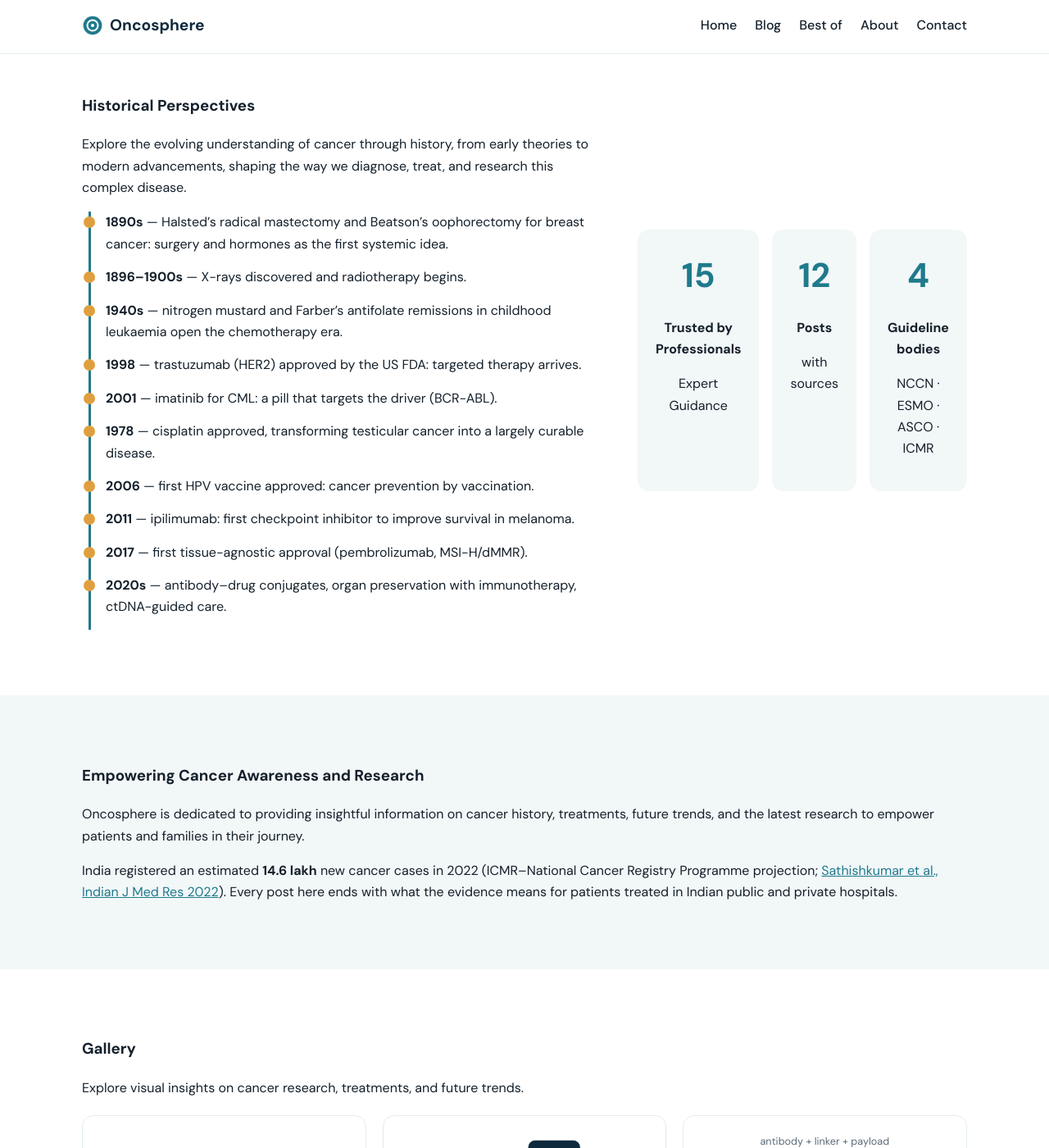
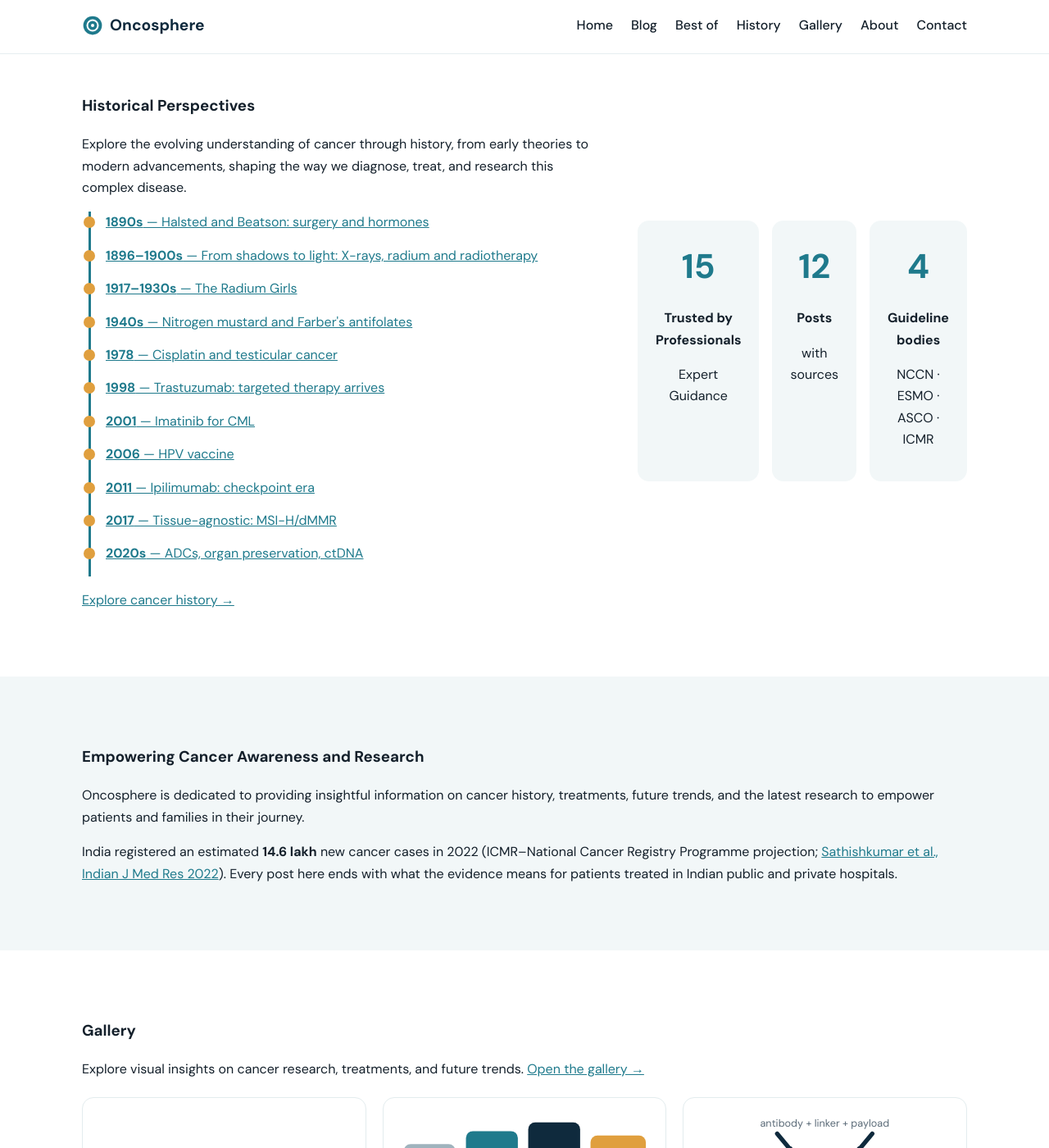
Before and after one commit to senthilstar/Oncosphere, a Jekyll site: the page built from index.html, in a window 1280 px wide and 1400 px high, scrolled down 2812 px. Shown: the whole window at 82% size. Built offline with Jekyll 4.4.1, drawn with Linux system fonts in a browser that asks for light colours.

Commit message:
Clickable Historical Perspectives + Gallery; add /history/ and /gallery/

```diff
--- a/_layouts/default.html
+++ b/_layouts/default.html
@@ -1,7 +1,7 @@
 <!doctype html><html lang="en"><head>{% include head.html %}</head><body>
 <a class="skip" href="#main">Skip to content</a>
 <header class="site"><div class="wrap nav"><a class="brand" href="{{ '/' | relative_url }}"><img src="{{ '/assets/img/favicon.svg' | relative_url }}" alt="" width="26" height="26">Oncosphere</a>
-<nav><a href="{{ '/' | relative_url }}">Home</a><a href="{{ '/#blog' | relative_url }}">Blog</a><a href="{{ '/best-of/' | relative_url }}">Best of</a><a href="{{ '/about/' | relative_url }}">About</a><a href="{{ '/contact/' | relative_url }}">Contact</a></nav></div><div class="progress" aria-hidden="true"></div></header>
+<nav><a href="{{ '/' | relative_url }}">Home</a><a href="{{ '/#blog' | relative_url }}">Blog</a><a href="{{ '/best-of/' | relative_url }}">Best of</a><a href="{{ '/history/' | relative_url }}">History</a><a href="{{ '/gallery/' | relative_url }}">Gallery</a><a href="{{ '/about/' | relative_url }}">About</a><a href="{{ '/contact/' | relative_url }}">Contact</a></nav></div><div class="progress" aria-hidden="true"></div></header>
 {% include ad.html slot="header" %}
 <main id="main">{{ content }}</main>
 <footer class="site"><div class="wrap fgrid"><div><p class="brand">Oncosphere</p><p>Evidence-based oncology notes from Chennai.</p><p><a href="mailto:{{ site.email }}">{{ site.email }}</a></p></div>
--- a/index.html
+++ b/index.html
@@ -6,16 +6,16 @@ title: "Discover Oncosphere: Insights on Cancer history, Cancer Treatments and l
 <div class="wrap"><h1>Explore Cancer Insights and Innovations Today</h1><p>Stay informed on cancer history, treatments, and the latest research breakthroughs and trials.</p><a class="btn" href="#blog">Read the latest →</a></div></section>
 <section class="wrap block"><h2 class="label">ESMO 2026 Madrid</h2><p><a href="/esmo-2026/">ESMO 2026 trial hub</a> · <a href="/best-of/">Best of cancer media: top threads, papers, interviews</a> · <a href="/esmo-2026-presidential-symposium-1/">Presidential Symposium I: INTerpath-001, VOLGA, DeLLphi-305, DASL-HiCaP</a> · <a href="/esmo-2026-presidential-symposium-2/">Presidential Symposium II: Krascendo 1, SAFFRON, CLARITY-Gastric 01, HARMONi-GI1</a> · <a href="/trial-briefs-october-2026/">Trial briefs: ATOMIC, HER2CLIMB-05, PSMAddition, EXCALIBER-RRMM, BRUIN CLL-313</a></p></section>
 <section id="blog" class="wrap block"><h2 class="label">Cancer treatment paradigms</h2><p class="meta">Telegraphic trial summaries · NCCN / ESMO / ASCO / ICMR context · a “What it means for India” note in every post.</p><div class="grid">{% for p in site.posts %}{% include card.html p=p %}{% endfor %}</div></section>
-<section class="wrap block two"><div class="reveal"><h3>Historical Perspectives</h3><p>Explore the evolving understanding of cancer through history, from early theories to modern advancements, shaping the way we diagnose, treat, and research this complex disease.</p>
-<ol class="timeline"><li><strong>1890s</strong> — Halsted’s radical mastectomy and Beatson’s oophorectomy for breast cancer: surgery and hormones as the first systemic idea.</li><li><strong>1896–1900s</strong> — X-rays discovered and radiotherapy begins.</li><li><strong>1940s</strong> — nitrogen mustard and Farber’s antifolate remissions in childhood leukaemia open the chemotherapy era.</li><li><strong>1998</strong> — trastuzumab (HER2) approved by the US FDA: targeted therapy arrives.</li><li><strong>2001</strong> — imatinib for CML: a pill that targets the driver (BCR-ABL).</li><li><strong>1978</strong> — cisplatin approved, transforming testicular cancer into a largely curable disease.</li><li><strong>2006</strong> — first HPV vaccine approved: cancer prevention by vaccination.</li><li><strong>2011</strong> — ipilimumab: first checkpoint inhibitor to improve survival in melanoma.</li><li><strong>2017</strong> — first tissue-agnostic approval (pembrolizumab, MSI-H/dMMR).</li><li><strong>2020s</strong> — antibody–drug conjugates, organ preservation with immunotherapy, ctDNA-guided care.</li></ol></div>
+<section class="wrap block two"><div><h3>Historical Perspectives</h3><p>Explore the evolving understanding of cancer through history, from early theories to modern advancements, shaping the way we diagnose, treat, and research this complex disease.</p>
+<ol class="timeline"><li><a href="/history/#halsted-beatson"><strong>1890s</strong> — Halsted and Beatson: surgery and hormones</a></li><li><a href="/history/#x-rays-radium"><strong>1896–1900s</strong> — From shadows to light: X-rays, radium and radiotherapy</a></li><li><a href="/history/#radium-girls"><strong>1917–1930s</strong> — The Radium Girls</a></li><li><a href="/history/#chemotherapy"><strong>1940s</strong> — Nitrogen mustard and Farber's antifolates</a></li><li><a href="/history/#cisplatin"><strong>1978</strong> — Cisplatin and testicular cancer</a></li><li><a href="/history/#trastuzumab"><strong>1998</strong> — Trastuzumab: targeted therapy arrives</a></li><li><a href="/history/#imatinib"><strong>2001</strong> — Imatinib for CML</a></li><li><a href="/history/#hpv-vaccine"><strong>2006</strong> — HPV vaccine</a></li><li><a href="/history/#ipilimumab"><strong>2011</strong> — Ipilimumab: checkpoint era</a></li><li><a href="/history/#tissue-agnostic"><strong>2017</strong> — Tissue-agnostic: MSI-H/dMMR</a></li><li><a href="/history/#adc-ctdna"><strong>2020s</strong> — ADCs, organ preservation, ctDNA</a></li></ol><p><a class="btn" href="/history/">Explore cancer history →</a></p></div>
 <div class="stats reveal"><div class="stat"><h3 data-count="15">15</h3><p class="strong">Trusted by Professionals</p><p>Expert Guidance</p></div><div class="stat"><h3 data-count="{{ site.posts.size }}">{{ site.posts.size }}</h3><p class="strong">Posts</p><p>with sources</p></div><div class="stat"><h3 data-count="4">4</h3><p class="strong">Guideline bodies</p><p>NCCN · ESMO · ASCO · ICMR</p></div></div></section>
 <section class="light"><div class="wrap block reveal"><h3>Empowering Cancer Awareness and Research</h3><p>Oncosphere is dedicated to providing insightful information on cancer history, treatments, future trends, and the latest research to empower patients and families in their journey.</p>
 <p>India registered an estimated <strong>14.6 lakh</strong> new cancer cases in 2022 (ICMR–National Cancer Registry Programme projection; <a href="https://pubmed.ncbi.nlm.nih.gov/36510887/">Sathishkumar et al., Indian J Med Res 2022</a>). Every post here ends with what the evidence means for patients treated in Indian public and private hospitals.</p></div></section>
-<section class="wrap block"><h3>Gallery</h3><p>Explore visual insights on cancer research, treatments, and future trends.</p>
+<section class="wrap block"><h3>Gallery</h3><p>Explore visual insights on cancer research, treatments, and future trends. <a href="/gallery/">Open the gallery →</a></p>
 <div class="gallery">
-<figure class="reveal"><svg viewBox="0 0 300 170" role="img" aria-label="Precision oncology pathway"><g font-size="12" font-family="DM Sans,sans-serif" text-anchor="middle"><rect x="5" y="60" width="80" height="44" rx="10" fill="#1f7a8c"/><text x="45" y="86" fill="#fff">Biopsy</text><rect x="110" y="60" width="80" height="44" rx="10" fill="#0f2a3d"/><text x="150" y="80" fill="#fff">IHC + NGS</text><text x="150" y="95" fill="#fff">biomarkers</text><rect x="215" y="60" width="80" height="44" rx="10" fill="#e09f3e"/><text x="255" y="86" fill="#fff">Matched Rx</text><path d="M87 82h20M192 82h20" stroke="#0f2a3d" stroke-width="3" marker-end="url(#a)"/><defs><marker id="a" markerWidth="6" markerHeight="6" refX="5" refY="3" orient="auto"><path d="M0 0L6 3 0 6z" fill="#0f2a3d"/></marker></defs><text x="150" y="140" fill="#5b6b78">EGFR · ALK · HER2 · MMR · PD-L1 · BRCA</text></g></svg><figcaption>Precision oncology: test before you treat.</figcaption></figure>
-<figure class="reveal"><svg viewBox="0 0 300 170" role="img" aria-label="Pillars of systemic therapy"><g font-size="11" font-family="DM Sans,sans-serif" text-anchor="middle" fill="#fff"><rect x="10" y="40" width="60" height="110" rx="8" fill="#9fb3bd"/><text x="40" y="100">Chemo</text><rect x="82" y="25" width="60" height="125" rx="8" fill="#1f7a8c"/><text x="112" y="92">Targeted</text><rect x="154" y="15" width="60" height="135" rx="8" fill="#0f2a3d"/><text x="184" y="88">Immuno</text><rect x="226" y="30" width="64" height="120" rx="8" fill="#e09f3e"/><text x="258" y="95">ADCs</text></g></svg><figcaption>The four pillars of modern systemic therapy (illustrative).</figcaption></figure>
-<figure class="reveal"><svg viewBox="0 0 300 170" role="img" aria-label="Antibody drug conjugate diagram"><g stroke="#0f2a3d" stroke-width="5" fill="none" stroke-linecap="round"><path d="M150 150V95M150 95l-40-50M150 95l40-50M120 58l-25-30M180 58l25-30"/></g><g fill="#e09f3e"><circle cx="150" cy="125" r="9"/><circle cx="118" cy="80" r="7"/><circle cx="182" cy="80" r="7"/></g><text x="150" y="20" text-anchor="middle" font-size="12" font-family="DM Sans,sans-serif" fill="#5b6b78">antibody + linker + payload</text></svg><figcaption>Antibody–drug conjugate (e.g. trastuzumab deruxtecan), schematic.</figcaption></figure>
+<a href="/first-line-systemic-therapy-in-advanced-cancers/"><figure ><svg viewBox="0 0 300 170" role="img" aria-label="Precision oncology pathway"><g font-size="12" font-family="DM Sans,sans-serif" text-anchor="middle"><rect x="5" y="60" width="80" height="44" rx="10" fill="#1f7a8c"/><text x="45" y="86" fill="#fff">Biopsy</text><rect x="110" y="60" width="80" height="44" rx="10" fill="#0f2a3d"/><text x="150" y="80" fill="#fff">IHC + NGS</text><text x="150" y="95" fill="#fff">biomarkers</text><rect x="215" y="60" width="80" height="44" rx="10" fill="#e09f3e"/><text x="255" y="86" fill="#fff">Matched Rx</text><path d="M87 82h20M192 82h20" stroke="#0f2a3d" stroke-width="3" marker-end="url(#a)"/><defs><marker id="a" markerWidth="6" markerHeight="6" refX="5" refY="3" orient="auto"><path d="M0 0L6 3 0 6z" fill="#0f2a3d"/></marker></defs><text x="150" y="140" fill="#5b6b78">EGFR · ALK · HER2 · MMR · PD-L1 · BRCA</text></g></svg><figcaption>Precision oncology: test before you treat.</figcaption></figure></a>
+<a href="/first-line-systemic-therapy-in-advanced-cancers/"><figure ><svg viewBox="0 0 300 170" role="img" aria-label="Pillars of systemic therapy"><g font-size="11" font-family="DM Sans,sans-serif" text-anchor="middle" fill="#fff"><rect x="10" y="40" width="60" height="110" rx="8" fill="#9fb3bd"/><text x="40" y="100">Chemo</text><rect x="82" y="25" width="60" height="125" rx="8" fill="#1f7a8c"/><text x="112" y="92">Targeted</text><rect x="154" y="15" width="60" height="135" rx="8" fill="#0f2a3d"/><text x="184" y="88">Immuno</text><rect x="226" y="30" width="64" height="120" rx="8" fill="#e09f3e"/><text x="258" y="95">ADCs</text></g></svg><figcaption>The four pillars of modern systemic therapy (illustrative).</figcaption></figure></a>
+<a href="/destiny-breast-11-trial/"><figure ><svg viewBox="0 0 300 170" role="img" aria-label="Antibody drug conjugate diagram"><g stroke="#0f2a3d" stroke-width="5" fill="none" stroke-linecap="round"><path d="M150 150V95M150 95l-40-50M150 95l40-50M120 58l-25-30M180 58l25-30"/></g><g fill="#e09f3e"><circle cx="150" cy="125" r="9"/><circle cx="118" cy="80" r="7"/><circle cx="182" cy="80" r="7"/></g><text x="150" y="20" text-anchor="middle" font-size="12" font-family="DM Sans,sans-serif" fill="#5b6b78">antibody + linker + payload</text></svg><figcaption>Antibody–drug conjugate (e.g. trastuzumab deruxtecan), schematic.</figcaption></figure></a>
 </div></section>
 <section class="light"><div class="wrap block reveal"><h2 class="label">General Medical Topics</h2><p>Sharing thoughtful discussions on medical topics that matter to oncologists and their patients.</p><p>Coming up: vaccination during chemotherapy, febrile neutropenia at home, onco-cardiology basics and navigating CMCHIS / PM-JAY coverage for cancer care.</p>
 {% assign nsrc = 0 %}{% for p in site.posts %}{% assign nsrc = nsrc | plus: p.sources.size %}{% endfor %}<div class="stats reveal" style="grid-template-columns:1fr;max-width:320px"><div class="stat"><h3 data-count="{{ nsrc }}">{{ nsrc }}</h3><p class="strong">Trusted Source</p><p>Primary references cited across posts (journals, FDA, guidelines)</p></div></div></div></section>
```
Also changed, not shown: gallery.md (added, +7 -0 lines), history.md (added, +60 -0 lines).
